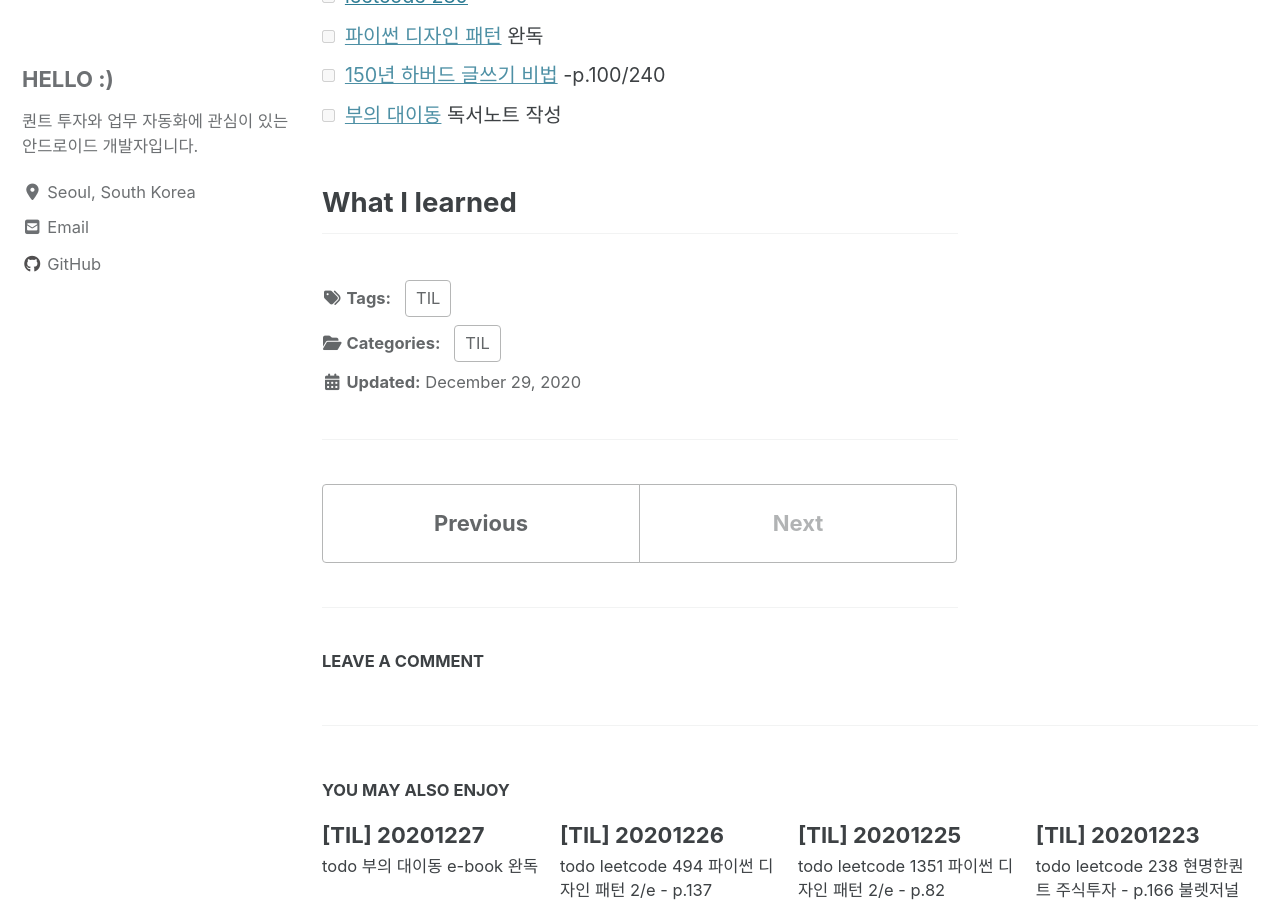
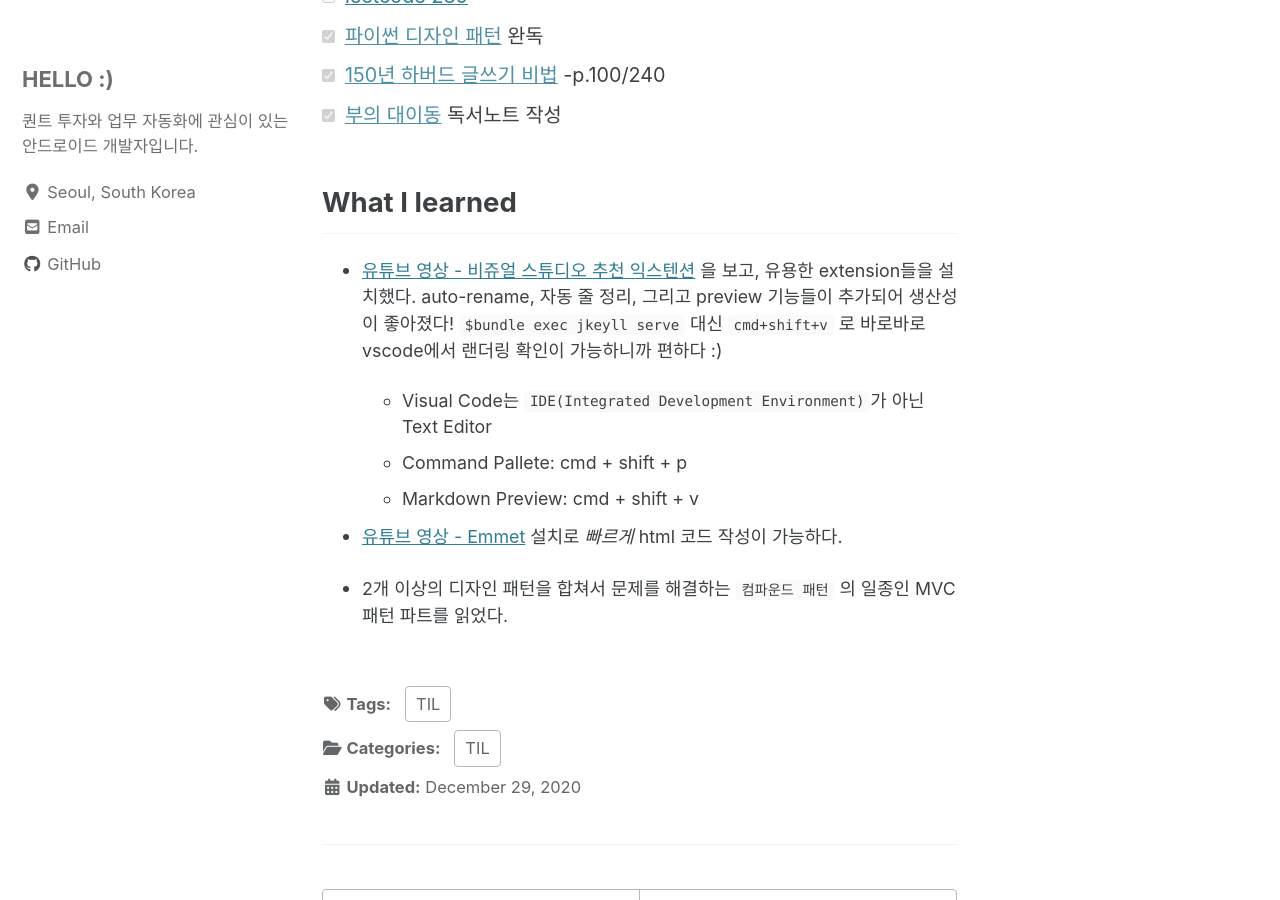
Before and after one commit to dev-eunji/dev-eunji.github.io, a Jekyll site: the page built from _posts/til/2020-12-29-TIL.md, in a window 1280 px wide and 900 px high, scrolled down 305 px. Built offline with Jekyll 4.4.1, drawn with Linux system fonts in a browser that asks for light colours; cached includes are drawn as plain includes; nearby versions of some CDN libraries; comment, search, counter and statistics services are not loaded.

Commit message:
TIL: 20201229 done

```diff
--- a/_posts/til/2020-12-29-TIL.md
+++ b/_posts/til/2020-12-29-TIL.md
@@ -6,10 +6,24 @@ last_modified_at: 2020-12-29
 permalink: /til/:year/:month/:day/:title/
 comments: true
 ---
+
 ## todo
+
 - [ ] [leetcode 289](https://leetcode.com/problems/game-of-life/)
-- [ ] [파이썬 디자인 패턴]() 완독
-- [ ] [150년 하버드 글쓰기 비법]() -p.100/240
-- [ ] [부의 대이동]() 독서노트 작성
+- [x] [파이썬 디자인 패턴]() 완독
+- [x] [150년 하버드 글쓰기 비법]() -p.100/240
+- [x] [부의 대이동]() 독서노트 작성
 
 ## What I learned
+
+- [유튜브 영상 - 비쥬얼 스튜디오 추천 익스텐션](https://www.youtube.com/watch?v=bS9yTI2fC0w) 을 보고, 유용한 extension들을 설치했다. auto-rename, 자동 줄 정리, 그리고 preview 기능들이 추가되어 생산성이 좋아졌다! `$bundle exec jkeyll serve` 대신 `cmd+shift+v` 로 바로바로 vscode에서 랜더링 확인이 가능하니까 편하다 :)
+
+  - Visual Code는 `IDE(Integrated Development Environment)`가 아닌 Text Editor
+  - Command Pallete: cmd + shift + p
+  - Markdown Preview: cmd + shift + v
+    <br>
+
+- [유튜브 영상 - Emmet](https://www.youtube.com/watch?v=m7wsrVQsVjI) 설치로 _빠르게_ html 코드 작성이 가능하다.
+  <br>
+
+- 2개 이상의 디자인 패턴을 합쳐서 문제를 해결하는 `컴파운드 패턴` 의 일종인 MVC 패턴 파트를 읽었다.
```
